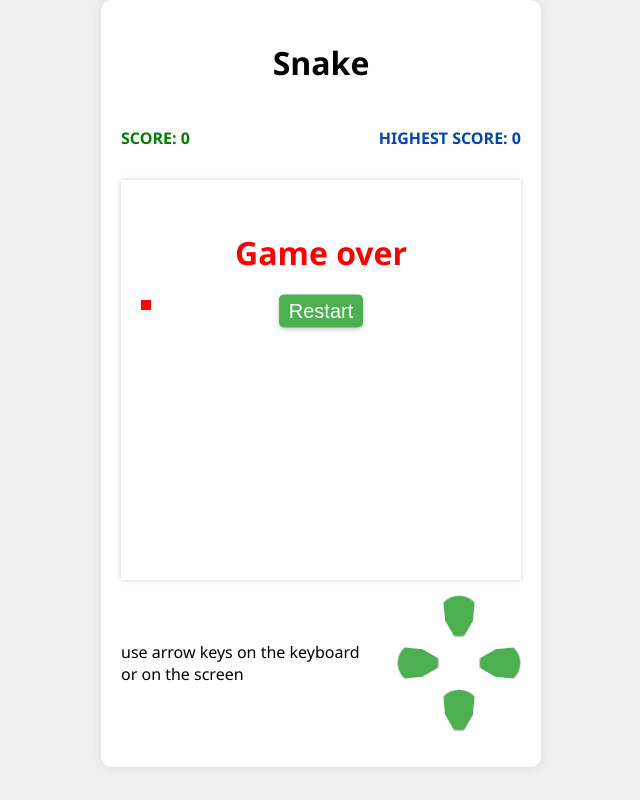
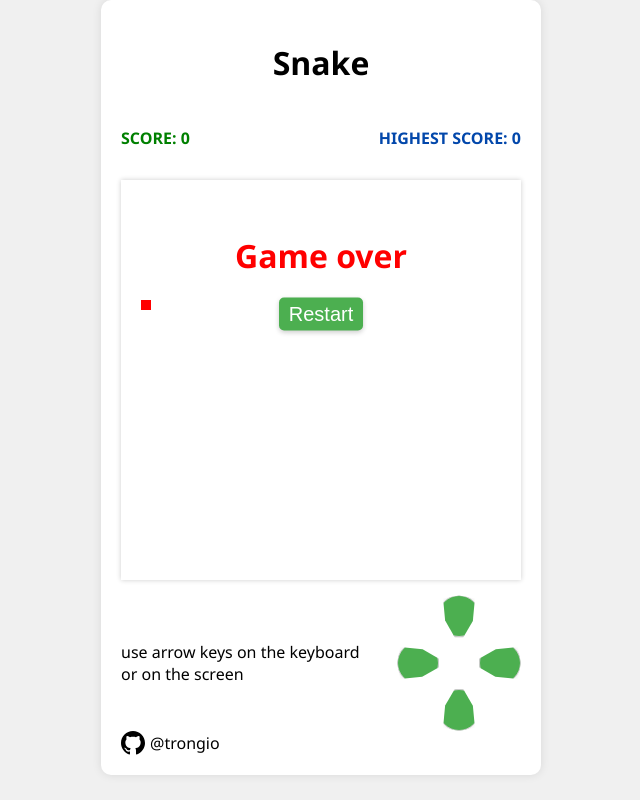
Before and after one commit to trongio/snake_game, a plain HTML site: page index.html in a window 1280 px wide. Shown: the whole page, without its empty margins (319-959 px from the left). Drawn offline with Linux system fonts and the light colour scheme.

Commit message:
Update index.html

```diff
--- a/index.html
+++ b/index.html
@@ -80,16 +80,16 @@
             transform: rotate(90deg);
         }
         .control-button.down {
-            transform: scale(1.1)rotate(180deg) !;
+            transform: rotate(180deg);
         }
         .control-button.left:hover {
-            transform: scale(1.1)rotate(-90deg) !;
+            transform: scale(1.1)rotate(-90deg) !important;
         }
         .control-button.right:hover {
-            transform: scale(1.1)rotate(90deg) !;
+            transform: scale(1.1)rotate(90deg) !important;
         }
         .control-button.down:hover {
-            transform: scale(1.1)rotate(180deg) !;
+            transform: scale(1.1)rotate(180deg) !important;
         }
 
         #restart-button {
@@ -147,6 +147,14 @@
             color: #0247ab;
         }
 
+        .github {
+            display: flex;
+            align-items: center;
+            gap: 5px;
+            color: #000;
+            text-decoration: none;
+        }
+
     </style>
 </head>
 <body>
@@ -175,10 +183,13 @@
                 <div class="control-button down" id="down-button"></div>
             </div>
         </div>
-        <p>use arrow keys on the keyboard <br> or on the screen
+        <p>use arrow keys on the keyboard <br> or on the screen</p>
     </div>
 
-    </p>
+    <a class="github" href="https://github.com/trongio">
+        <svg xmlns="http://www.w3.org/2000/svg" width="24" height="24" viewBox="0 0 24 24"><path d="M12 0c-6.626 0-12 5.373-12 12 0 5.302 3.438 9.8 8.207 11.387.599.111.793-.261.793-.577v-2.234c-3.338.726-4.033-1.416-4.033-1.416-.546-1.387-1.333-1.756-1.333-1.756-1.089-.745.083-.729.083-.729 1.205.084 1.839 1.237 1.839 1.237 1.07 1.834 2.807 1.304 3.492.997.107-.775.418-1.305.762-1.604-2.665-.305-5.467-1.334-5.467-5.931 0-1.311.469-2.381 1.236-3.221-.124-.303-.535-1.524.117-3.176 0 0 1.008-.322 3.301 1.23.957-.266 1.983-.399 3.003-.404 1.02.005 2.047.138 3.006.404 2.291-1.552 3.297-1.23 3.297-1.23.653 1.653.242 2.874.118 3.176.77.84 1.235 1.911 1.235 3.221 0 4.609-2.807 5.624-5.479 5.921.43.372.823 1.102.823 2.222v3.293c0 .319.192.694.801.576 4.765-1.589 8.199-6.086 8.199-11.386 0-6.627-5.373-12-12-12z"/></svg>
+        @trongio
+    </a>
 </div>
 
 <script>
```
